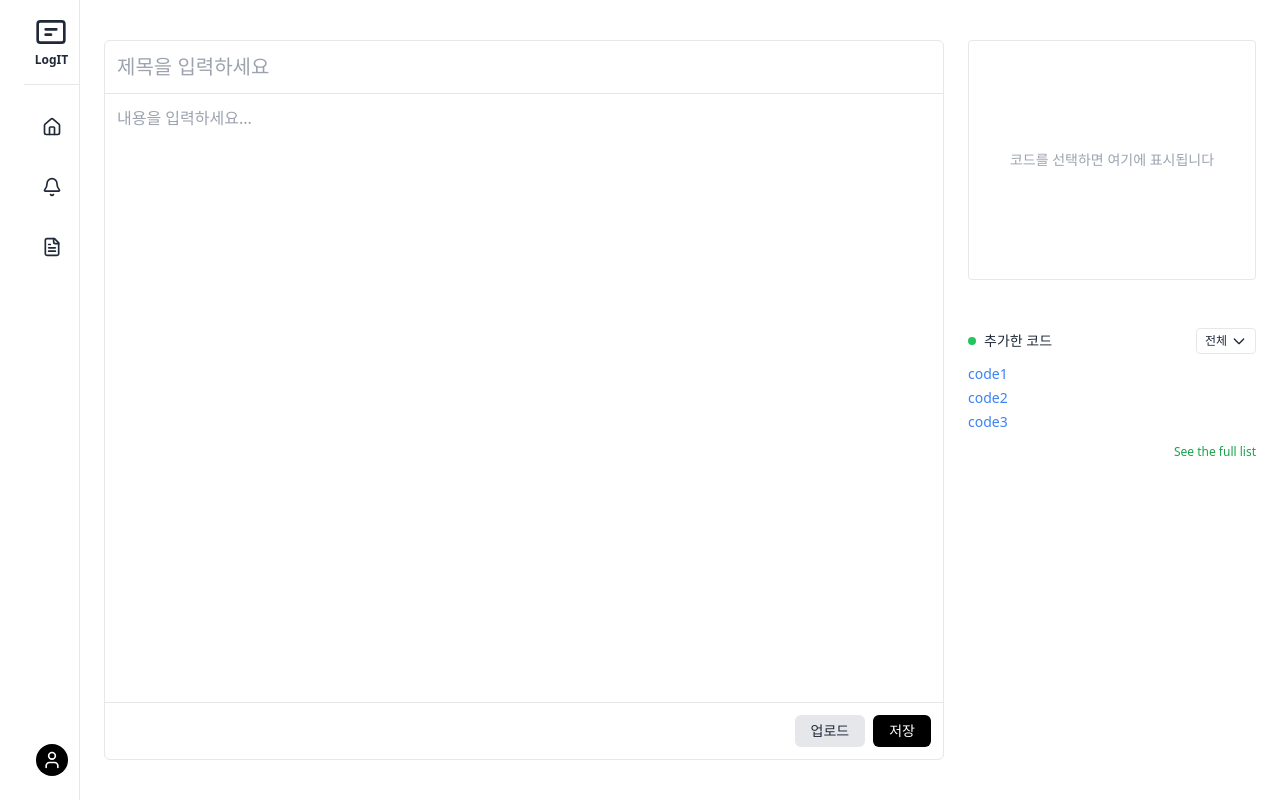
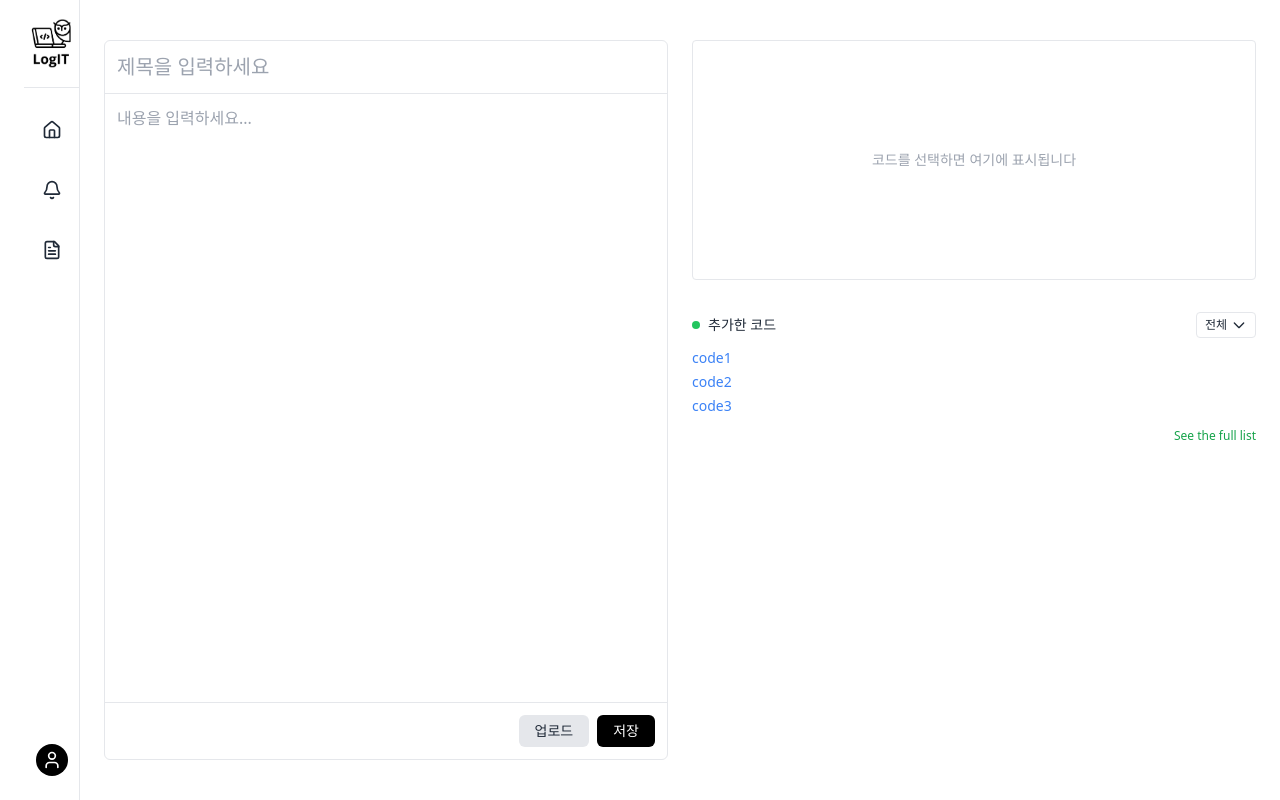
Before and after one commit to Capstone2-team4/LogIT_FE, a React (Vite) app: page /main in a window 1280 px wide. Built offline with nearby package versions, Linux system fonts and the light colour scheme.

Commit message:
로고 적용, 메인 화면 배치 수정정

```diff
--- a/src/components/CodeList.jsx
+++ b/src/components/CodeList.jsx
@@ -20,7 +20,7 @@ const CodeList = () => {
   };
 
   return (
-    <div className="mt-8">
+    <div className="mt-8 w-full">
       <div className="flex items-center justify-between mb-2 relative">
         <div className="flex items-center gap-2">
           <div className="w-2 h-2 bg-green-500 rounded-full"></div>
--- a/src/components/CodePreviewBox.jsx
+++ b/src/components/CodePreviewBox.jsx
@@ -1,6 +1,6 @@
 const CodePreviewBox = () => {
   return (
-    <div className="border rounded w-full h-60 p-3">
+    <div className="w-full border rounded h-60 p-3">
       <div className="h-full flex items-center justify-center text-gray-400 text-sm">
         코드를 선택하면 여기에 표시됩니다
       </div>
--- a/src/components/EditorArea.jsx
+++ b/src/components/EditorArea.jsx
@@ -5,7 +5,7 @@ const EditorArea = () => {
   const [editorTitle, setEditorTitle] = useState("");
 
   return (
-    <div className="flex-1 py-10">
+    <div className="flex-1 max-w-3xl py-10">
       <div className="border rounded-md h-full flex flex-col">
         <div className="border-b p-3">
           <input
--- a/src/components/LeftSidebar.jsx
+++ b/src/components/LeftSidebar.jsx
@@ -1,32 +1,17 @@
 import { Link } from "react-router-dom";
 import { Home, Bell, FileText, User } from "lucide-react";
+import logo from "../assets/LogIT_Logo.png"; // 로고 이미지
 
 const LeftSidebar = () => {
   return (
     <div className="w-14 border-r flex flex-col items-center">
       <div className="py-4 border-b w-full flex justify-center">
         <div className="flex flex-col items-center">
-          <div className="relative w-8 h-8">
-            <svg viewBox="0 0 24 24" className="w-full h-full">
-              <rect
-                x="2"
-                y="4"
-                width="20"
-                height="16"
-                rx="2"
-                stroke="currentColor"
-                strokeWidth="2"
-                fill="none"
-              />
-              <path
-                d="M8 10h8M8 14h4"
-                stroke="currentColor"
-                strokeWidth="2"
-                strokeLinecap="round"
-              />
-            </svg>
-          </div>
-          <span className="text-xs font-bold mt-1">LogIT</span>
+          <img
+            src={logo}
+            alt="LogIT Logo"
+            className="w-15 h-15 object-contain"
+          />
         </div>
       </div>
 
--- a/src/components/RightSidebar.jsx
+++ b/src/components/RightSidebar.jsx
@@ -3,7 +3,7 @@ import CodeList from "./CodeList";
 
 const RightSidebar = () => {
   return (
-    <div className="w-72 flex flex-col gap-4 relative py-10">
+    <div className="w-96 flex-1 flex-col gap-4 relative py-10">
       <CodePreviewBox />
       <CodeList />
     </div>
```
Also changed, not shown: src/assets/LogIT_Logo.png (added).
